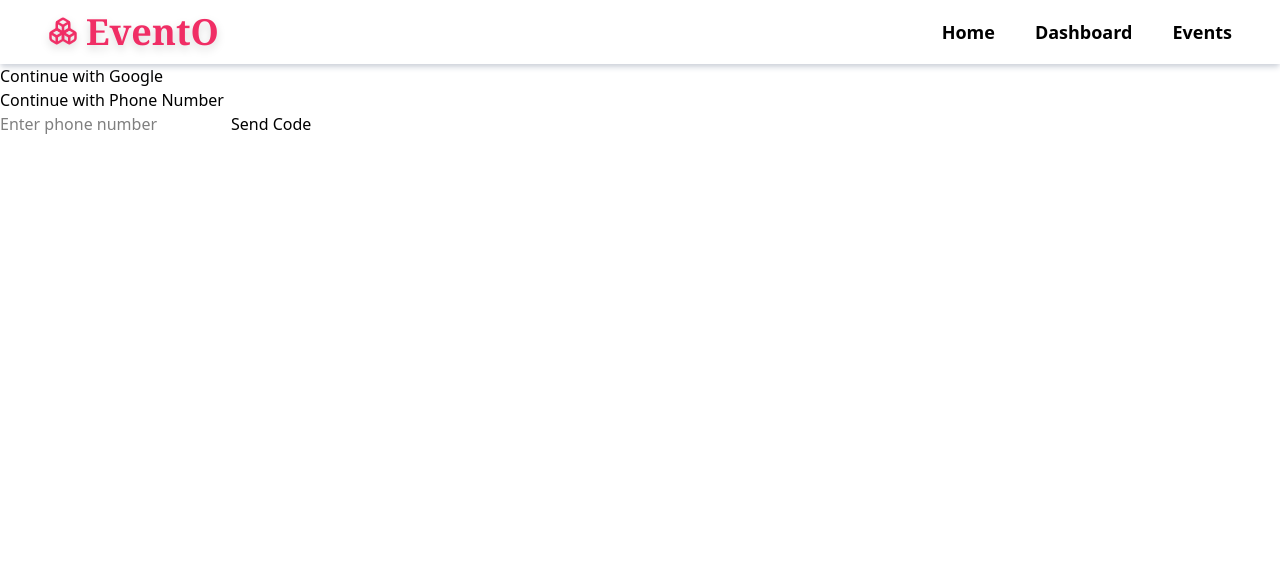
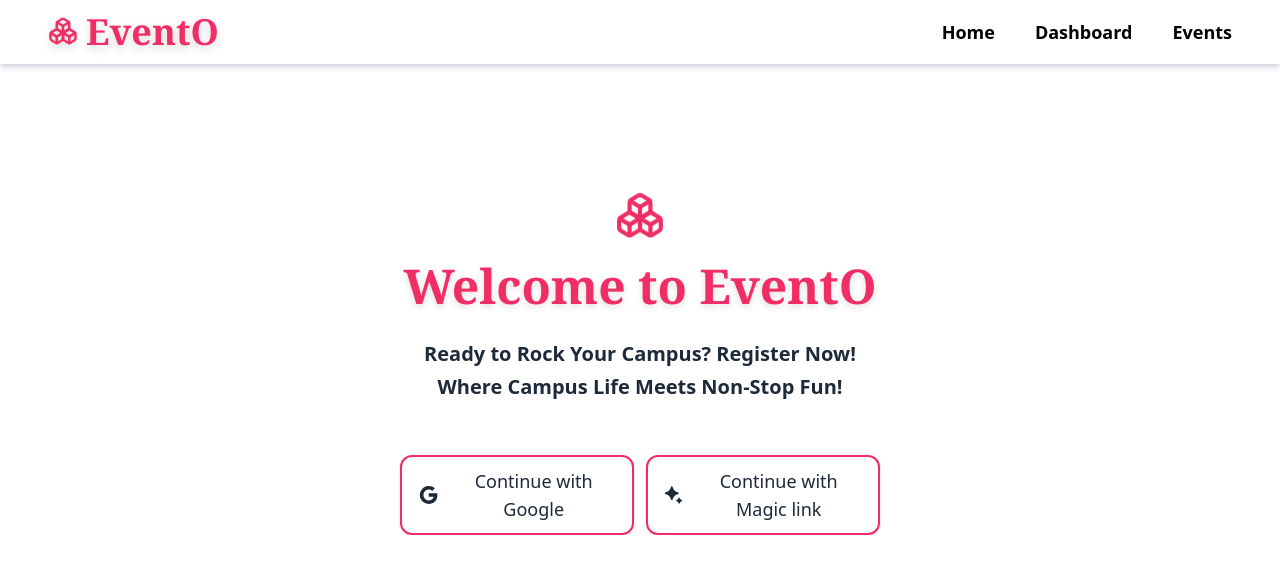
Before and after one commit to Rghvs03/Evento, a React (Vite) app: page /Auth in a window 1280 px wide. Shown: the top 574 px of the page. Built offline with nearby package versions, Linux system fonts and the light colour scheme; no server answers.

Commit message:
Your descriptive message here

```diff
--- a/package.json
+++ b/package.json
@@ -10,6 +10,7 @@
     "preview": "vite preview"
   },
   "dependencies": {
+    "@remixicon/react": "^4.6.0",
     "@tailwindcss/vite": "^4.1.14",
     "appwrite": "^21.2.1",
     "lucide-react": "^0.545.0",
--- a/src/Pages/Auth.jsx
+++ b/src/Pages/Auth.jsx
@@ -1,21 +1,12 @@
-import React, { useState } from "react";
-import {
-  loginWithGoogle,
-  sendPhoneCode,
-  verifyPhoneCode,
-  logoutUser,
-  getUser,
-} from "../services/Auth";
+import React, { useState, useEffect } from "react";
+import { loginWithGoogle, logoutUser, getUser } from "../services/Auth";
+import { Boxes } from "lucide-react";
+import { RiBardFill, RiBardLine, RiGoogleFill } from "@remixicon/react";
 
 const Auth = () => {
-  const [phone, setPhone] = useState("");
-  const [codeSent, setCodeSent] = useState(false);
-  const [userId, setUserId] = useState("");
-  const [secret, setSecret] = useState("");
   const [user, setUser] = useState(null);
 
-  // Check user session on mount
-  React.useEffect(() => {
+  useEffect(() => {
     getUser()
       .then((user) => setUser(user))
       .catch(() => setUser(null));
@@ -25,72 +16,63 @@ const Auth = () => {
     loginWithGoogle();
   };
 
-  const handlePhoneSubmit = async () => {
-    try {
-      const response = await sendPhoneCode(phone);
-      setUserId(response.userId); // Save for verification
-      setCodeSent(true);
-    } catch (err) {
-      alert("Error sending code", err);
-    }
-  };
-
-  const handleCodeVerify = async () => {
-    try {
-      await verifyPhoneCode(userId, secret);
-      const currentUser = await getUser();
-      setUser(currentUser);
-    } catch (err) {
-      alert("Invalid code", err);
-    }
-  };
-
   const handleLogout = async () => {
     await logoutUser();
     setUser(null);
-    setCodeSent(false);
-    setUserId("");
-    setSecret("");
-    setPhone("");
   };
 
-  // Auth UI
   if (user) {
     return (
-      <div>
-        <h2>Welcome, {user.name || user.email || user.phone}!</h2>
-        <button onClick={handleLogout}>Logout</button>
+      <div className="flex flex-col items-center justify-center min-h-screen bg-white">
+        <div className="bg-white shadow-md p-8 rounded-2xl border border-gray-100 flex flex-col items-center max-w-md w-full">
+          <h2 className="text-3xl font-extrabold text-gray-800 mb-2 tracking-tight">
+            Welcome Back!
+          </h2>
+          <p className="text-gray-500 mb-6 text-center">
+            You are logged in as{" "}
+            <span className="font-semibold">{user.name || user.email}</span> 🎉
+          </p>
+          <button
+            onClick={handleLogout}
+            className="w-full px-6 py-3 rounded-xl bg-gray-900 text-white font-semibold shadow hover:bg-gray-800 transition mb-2"
+          >
+            Logout
+          </button>
+        </div>
       </div>
     );
   }
 
   return (
-    <div>
-      <button onClick={handleGoogleLogin}>Continue with Google</button>
-
-      <div>
-        <h3>Continue with Phone Number</h3>
-        {!codeSent ? (
-          <>
-            <input
-              type="tel"
-              value={phone}
-              onChange={(e) => setPhone(e.target.value)}
-              placeholder="Enter phone number"
-            />
-            <button onClick={handlePhoneSubmit}>Send Code</button>
-          </>
-        ) : (
-          <>
-            <input
-              type="text"
-              value={secret}
-              onChange={(e) => setSecret(e.target.value)}
-              placeholder="Enter verification code"
-            />
-            <button onClick={handleCodeVerify}>Verify</button>
-          </>
-        )}
+    <div className="flex w-full overflow-hidden flex-col items-center justify-center max-h-screen bg-white px-6 sm:px-4 md:px-2">
+      <div className="w-full sm:mt-18 max-w-2xl sm:w-[75%] md:w-[60%] lg:w-[38%] flex flex-col gap-5">
+        <div className="flex w-full flex-col items-center gap-5 pt-4 pb-8">
+          <Boxes className="mt-10 text-[#f02e65] animate-bounce" size={50} />
+          <h1 className="text-2xl sm:text-4xl md:text-5xl font-bold font-serif text-[#f02e65] mb-2 drop-shadow-md text-center">
+            Welcome to EventO{" "}
+          </h1>
+          <div>
+            <p className="text-base sm:text-lg md:text-xl text-gray-800 leading-relaxed font-semibold text-center">
+              Ready to Rock Your Campus? Register Now!
+            </p>
+            <p className="text-base sm:text-lg md:text-xl text-gray-800 leading-relaxed font-semibold text-center">
+              Where Campus Life Meets Non-Stop Fun!
+            </p>
+          </div>
+        </div>
+        <div className="flex flex-col sm:flex-row items-center gap-3 w-full">
+          <button
+            onClick={handleGoogleLogin}
+            className="flex items-center gap-3 w-full sm:w-1/2 justify-center px-4 py-2.5 rounded-xl bg-white border-2 border-[#f02e65] shadow text-gray-800 font-large text-lg focus:outline-none hover:border-pink-600 transition"
+          >
+            <RiGoogleFill />
+            Continue with Google
+          </button>
+          <button className="flex items-center gap-3 w-full sm:w-1/2 justify-center px-4 py-2.5 rounded-xl bg-white border-2 border-[#f02e65] shadow text-gray-800 font-large text-lg focus:outline-none hover:border-pink-600 transition">
+            <RiBardFill />
+            Continue with Magic link
+          </button>
+        </div>
       </div>
     </div>
   );
--- a/src/services/Auth.js
+++ b/src/services/Auth.js
@@ -5,14 +5,6 @@ export const loginWithGoogle = () => {
   account.createOAuth2Session(OAuthProvider.Google);
 };
 
-// Phone Authentication
-export const sendPhoneCode = (phone) => {
-  return account.createPhoneToken(phone);
-};
-
-export const verifyPhoneCode = (userId, secret) => {
-  return account.createSession(userId, secret);
-};
 
 // Logout
 export const logoutUser = () => {
```
Also changed, not shown: 1 other file (tests, documents, lock files or other folders).
